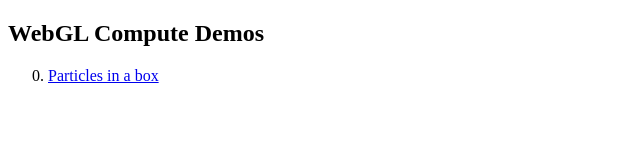
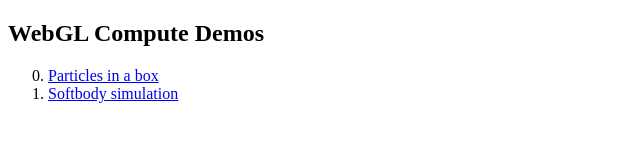
Before and after one commit to ngp33/webgl-compute, a website: page index.html in a window 1280 px wide. Shown: the whole page, without its empty margins (0-640 px from the left). Drawn offline with Linux system fonts and the light colour scheme.

Commit message:
softbody wip

```diff
--- a/index.html
+++ b/index.html
@@ -9,6 +9,7 @@
     <h2>WebGL Compute Demos</h2>
     <ol start="0">
       <li><a href="demos/particles_box.html">Particles in a box</a></li>
+      <li><a href="demos/softbody.html">Softbody simulation</a></li>
     </ol>
   </body>
 </html>
```
